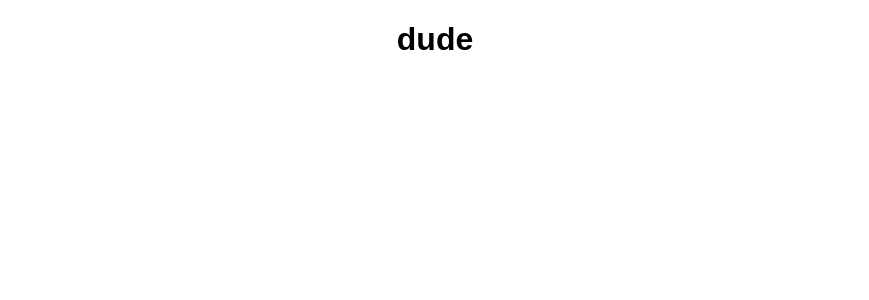
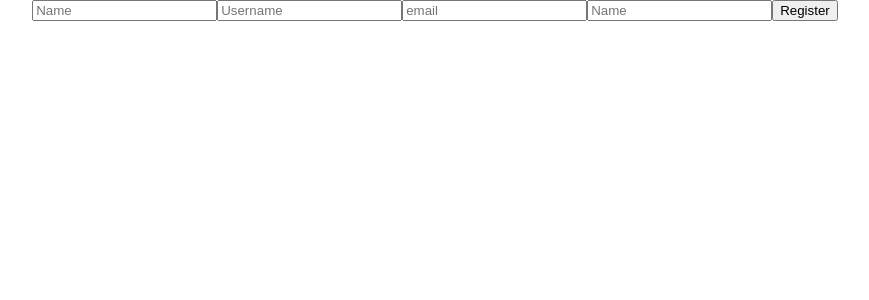
Before and after one commit to vic6/rails-react-auth, a React (Create React App) app in the folder client/: page /register in a window 1280 px wide. Shown: the top 300 px of the page, without its empty margins (205-1074 px from the left). Built offline with nearby package versions, Linux system fonts and the light colour scheme.

Commit message:
Write characterlist and registerform components

```diff
--- a/client/src/App.js
+++ b/client/src/App.js
@@ -2,17 +2,46 @@ import React, { Component } from 'react';
 import { BrowserRouter as Router, Link, Redirect, Route } from 'react-router-dom';
 import './App.css';
 import Auth from './modules/Auth';
+import CharacterList from './components/CharacterList';
+import RegisterForm from './components/RegisterForm';
 
 class App extends Component {
   state = {
     auth: Auth.isUserAuthenticated()
   };
+
+  handleRegisterSubmit = (event, data) => {
+    event.preventDefault();
+    fetch('/users', {
+      method: 'POST',
+      body: JSON.stringify({
+        user: data
+      }),
+      headers: {
+        'Content-Type': 'application/json'
+      }
+    })
+      .then(res => res.json())
+      .then(res => {
+        Auth.authenticateToken(res.token);
+        this.setState({ auth: Auth.isUserAuthenticated() });
+      })
+      .catch(err => console.log(err));
+  };
+
   render() {
     return (
-      <div className="App">
-        <h1>dude</h1>
-      </div>
-    )
+      <Router>
+        <div className="App">
+          <Route exact path="/characters" render={() => <CharacterList />} />
+          <Route
+            exact
+            path="/register"
+            render={() => <RegisterForm handleRegisterSubmit={this.handleRegisterSubmit} />}
+          />
+        </div>
+      </Router>
+    );
   }
 }
 
--- a/client/src/components/CharacterList.js
+++ b/client/src/components/CharacterList.js
@@ -0,0 +1,34 @@
+import React, { Component } from 'react';
+
+export default class CharacterList extends Component {
+  state = { characterList: null, characterListLoaded: false };
+
+  componentDidMount() {
+    fetch('/characters')
+      .then(res => res.json())
+      .then(res => {
+        console.log(res);
+        this.setState({
+          characterList: res.characters,
+          characterListLoaded: true
+         });
+      })
+      .catch(err => console.log(err));
+  }
+
+  renderCharacters = () =>
+    this.state.characterList.map(character => (
+      <div className="character" key={character.id}>
+        <h2>{character.name}</h2>
+        <p>{character.description}</p>
+      </div>
+    ));
+
+  render() {
+    return (
+      <div className="character-list">
+        {this.state.characterListLoaded ? this.renderCharacters() : <p>...Loading</p>}
+      </div>
+    );
+  }
+}
--- a/client/src/components/RegisterForm.js
+++ b/client/src/components/RegisterForm.js
@@ -0,0 +1,27 @@
+import React, { Component } from 'react';
+
+export default class RegisterForm extends Component {
+  state = {name: '', username: '', email: '', password: ''}
+
+  handleChange = (event) => {
+    const { name, value } = event.target;
+    this.setState({
+      [name]: value
+    })
+  }
+  render() {
+    const { name, username, email, password } = this.state;
+
+    return(
+      <div className='form'>
+        <form onChange={this.handleChange} onSubmit={(event)=>this.props.handleRegisterSubmit(event, this.state)}>
+          <input type='text' name='name' value={name} placeholder='Name'/>
+          <input type='text' name='username' value={username} placeholder='Username'/>
+          <input type='email' name='email' value={email} placeholder='email'/>
+          <input type='password' name='password' value={password} placeholder='Name'/>
+          <input type='submit' value='Register'/>
+        </form>
+      </div>
+    )
+  }
+}
```
Also changed, not shown: client/.eslintrc.json.
